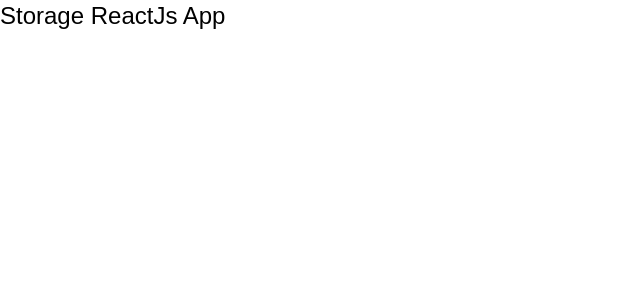
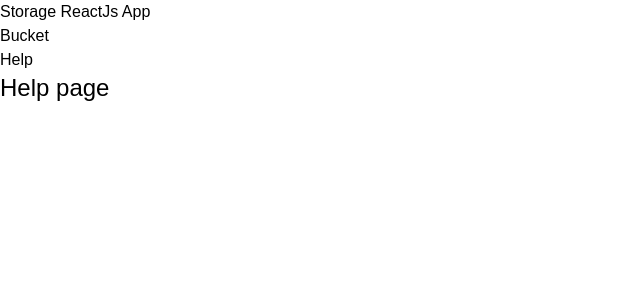
Before and after one commit to rzkhosroshahi/storage-react, a React app: page /storage/help in a window 1280 px wide. Shown: the top 300 px of the page, without its empty margins (0-640 px from the left). Built offline with nearby package versions, Linux system fonts and the light colour scheme.

Commit message:
add react router

```diff
--- a/src/App.tsx
+++ b/src/App.tsx
@@ -1,5 +1,5 @@
 import React from "react";
-import ReactDOM from "react-dom";
+import ReactDOM from "react-dom/client";
 import Main from "./Main";
 
-ReactDOM.render(<Main />, document.getElementById("storage-app"));
+ReactDOM.createRoot(document.getElementById("storage-app")).render(<Main />)
--- /dev/null
+++ b/src/Bucket.tsx
@@ -0,0 +1,9 @@
+import React from 'react';
+
+export default () => {
+    return (
+        <div className="text-2xl">
+            <h2>Bucket page</h2>
+        </div>
+    )
+}
--- /dev/null
+++ b/src/Help.tsx
@@ -0,0 +1,9 @@
+import React from 'react';
+
+export default () => {
+    return (
+        <div className="text-2xl">
+            <h2>Help page</h2>
+        </div>
+    )
+}
--- /dev/null
+++ b/src/Home.tsx
@@ -0,0 +1,19 @@
+import React from 'react';
+import { Outlet, Link } from "react-router-dom";
+
+export default () => {
+    return (
+        <div>
+            <h1>Storage ReactJs App</h1>
+            <nav>
+                <ul>
+                    <li><Link to="bucket">Bucket</Link></li>
+                    <li><Link to="help">Help</Link></li>
+                </ul>
+            </nav>
+            <div className="content">
+                <Outlet />
+            </div>
+        </div>
+    )
+}
--- a/src/Main.tsx
+++ b/src/Main.tsx
@@ -1,16 +1,28 @@
 import React from "react";
-import ReactDOM from "react-dom";
-
+import ReactDOM from "react-dom/client";
+import {
+    BrowserRouter,
+    Routes,
+    Route,
+} from "react-router-dom";
+import Home from './Home';
+import Bucket from './Bucket';
+import Help from './Help';
 import "./index.scss";
 
 const Main = () => (
-  <div className="text-2xl">
-    <h2>Storage ReactJs App</h2>
-  </div>
+    <BrowserRouter>
+        <Routes>
+            <Route path="/storage" element={<Home />}>
+                <Route path="bucket" element={<Bucket />} />
+                <Route path="help" element={<Help />} />
+            </Route>
+        </Routes>
+    </BrowserRouter>
 );
 
 export const MountStorage = (selector: string) => {
-    ReactDOM.render(<Main />, document.getElementById(selector));
+    ReactDOM.createRoot(document.getElementById(selector)).render(<Main />);
 };
 
 export default Main;
```
Also changed, not shown: package.json (+7 -6 lines), tsconfig.json (added, +12 -0 lines), 2 other files (tests, documents, lock files or other folders).
